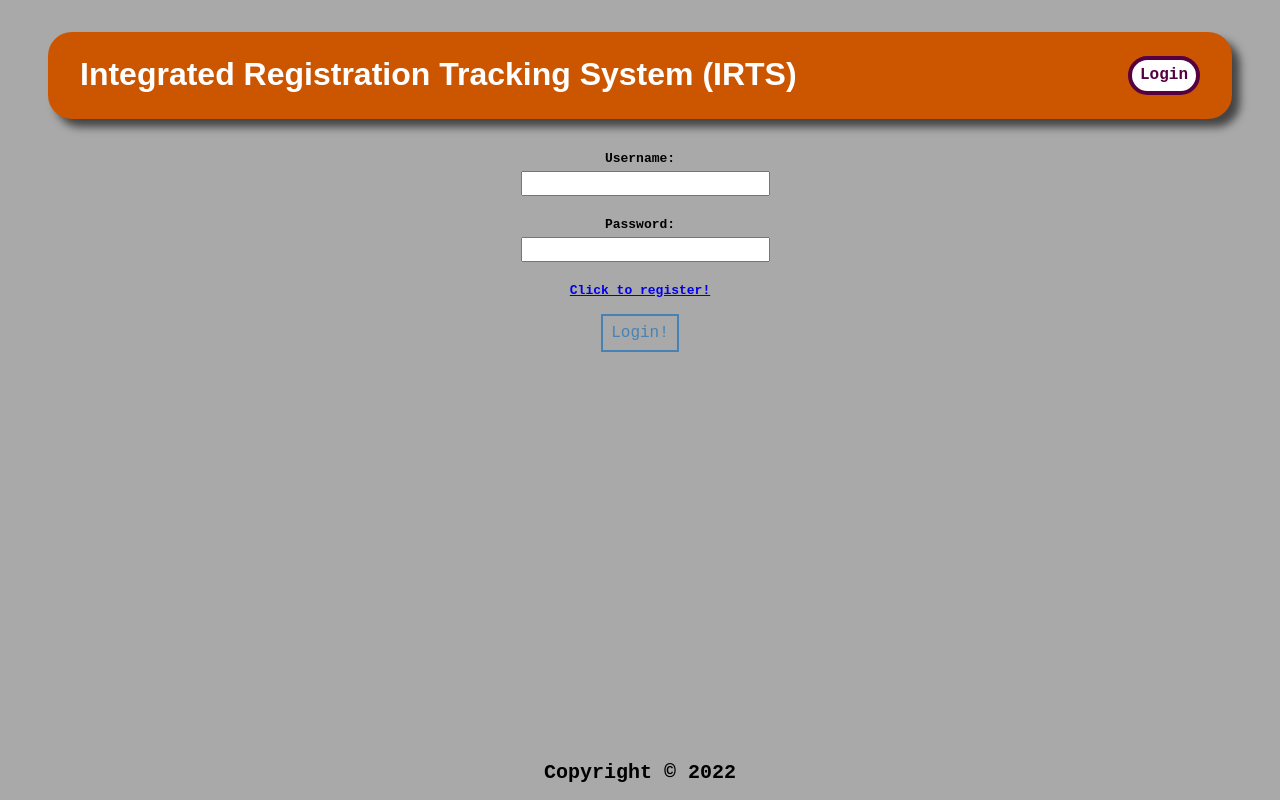
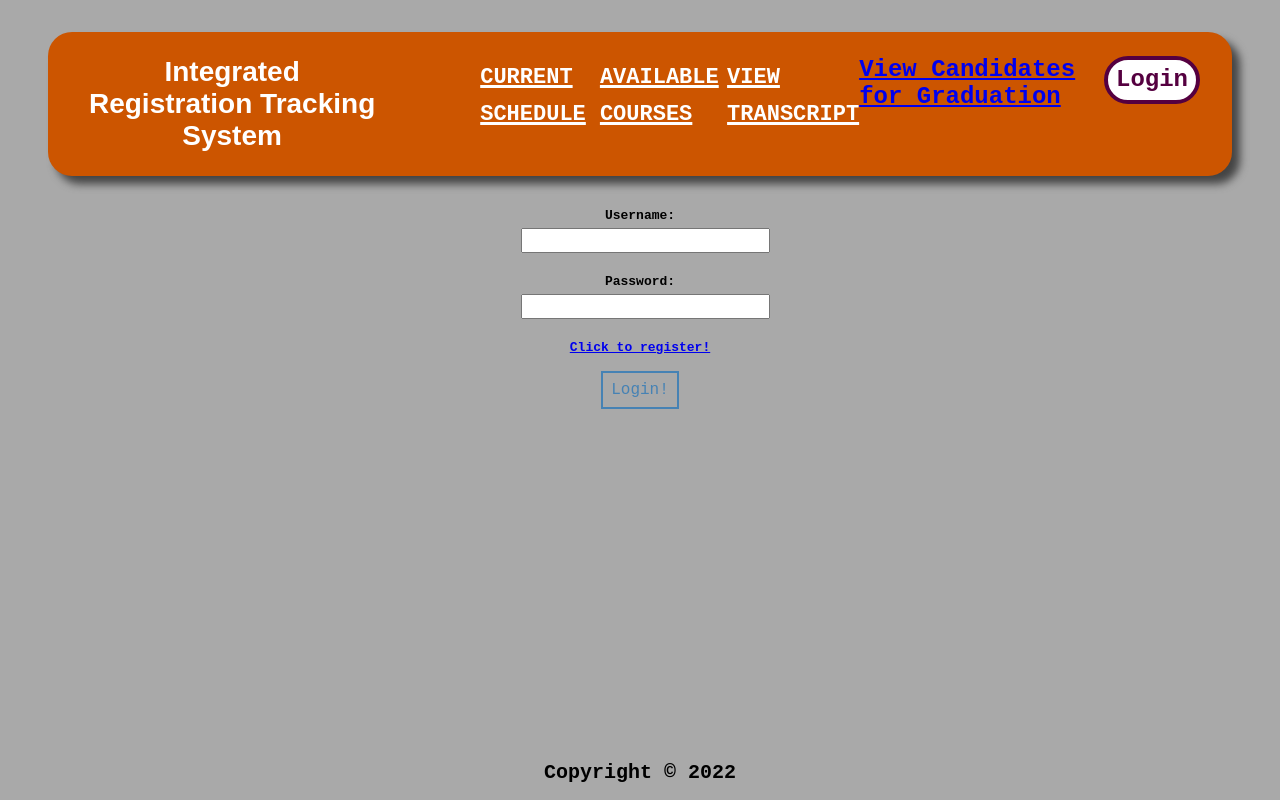
Before and after one commit to thompsonmikej/IRTS-Capstone, a React (Create React App) app in the folder frontend/: page /login in a window 1280 px wide. Built offline with nearby package versions, Linux system fonts and the light colour scheme.

Commit message:
feat: links added to nav bar

```diff
--- a/frontend/src/components/NavBar/NavBar.css
+++ b/frontend/src/components/NavBar/NavBar.css
@@ -12,7 +12,13 @@ ul {
 }
 
 li {
-  font-size: 1.25rem;
+  font-size: 1.5rem;
+  font-family: monospace;
+
+}
+
+li:hover{
+  background-color: #550040;
 }
 
 .navBar {
@@ -31,10 +37,17 @@ li {
   padding: 0.4rem 0.5rem;
   border-radius: 5rem;
   font-weight: bold;
+  font-size: 1.5rem;
   color: #550040;
   border: 0.25rem solid #550040;;
   background-color: white;
   }
+
+
+.navText {
+  color: white;
+  text-decoration: none;
+}
 
 
 .navBar button:hover {
@@ -47,8 +60,10 @@ li {
 .brand {
   cursor: pointer;
   font-family: sans-serif;
-  font-size: 2rem;
+  font-size: 1.75rem;
   text-align: center;
+  margin-right: 6rem;
+  padding: 0rem;
 }
 
 span {
@@ -76,3 +91,13 @@ h1, h2{
 hr {
   height: .75rem;
 }
+
+.navLinkEmployee{
+
+}
+
+.navLink {
+color: white;
+font-variant: all-petite-caps;
+font-size: 2rem;
+}
--- a/frontend/src/components/NavBar/NavBar.jsx
+++ b/frontend/src/components/NavBar/NavBar.jsx
@@ -11,8 +11,28 @@ const Navbar = () => {
     <div className="navBar">
       <ul>
         <li className="brand">
-          <Link to="/" style={{ textDecoration: "none", color: "white" }}>
-            <b>Integrated Registration Tracking System (IRTS)</b>
+          <Link to="/" className="navText">
+            <b>Integrated Registration Tracking System</b>
+          </Link>
+        </li>
+        <li >
+          <Link to="/ungraded" className="navLink">
+            <b>Current Schedule</b>
+          </Link>
+        </li>
+        <li >
+          <Link to="/available" className="navLink">
+            <b>Available Courses</b>
+          </Link>
+        </li>
+        <li >
+          <Link to="/transcript" className="navLink">
+            <b>View Transcript</b>
+          </Link>
+        </li>
+        <li >
+          <Link to="/grads" className="navLinkEmployee">
+            <b>View Candidates for Graduation</b>
           </Link>
         </li>
         <li>
--- a/frontend/src/pages/CurrentCourses/CurrentCourses.jsx
+++ b/frontend/src/pages/CurrentCourses/CurrentCourses.jsx
@@ -24,7 +24,7 @@ const CurrentCourses = () => {
         fetchItems();
     }, [token]);
     return (
-        <><h1>Available at Your Grade Level</h1><br/><><><div>
+        <><h1>Courses at Your Current Grade Level</h1><br/><><><div>
             {   items.map((item) => (
                     <><div key={item.id}>
                     <hr />
--- /dev/null
+++ b/frontend/src/pages/HomePage/HomePage.css
@@ -0,0 +1,4 @@
+.studentPic{
+width: 20%;
+height: 20%;
+}
--- a/frontend/src/pages/HomePage/HomePage.js
+++ b/frontend/src/pages/HomePage/HomePage.js
@@ -1,39 +1,43 @@
 import React from "react";
 import { useEffect, useState } from "react";
 import useAuth from "../../hooks/useAuth";
+
 
 import axios from "axios";
 
 const HomePage = () => {
   // The "user" value from this Hook contains the decoded logged in user information (username, first name, id)
-  // The "token" value is the JWT token that you will send in the header of any request requiring authentication
+  // The; "token" value is the JWT token that you will send in the header of any request requiring authentication
   //TODO: Add an AddCars Page to add a car for a logged in user's garage
   const [user, token] = useAuth();
-  const [cars, setCars] = useState([]);
+  const [student, setStudent] = useState([]);
 
   useEffect(() => {
-    const fetchCars = async () => {
+    const fetchStudent= async () => {
       try {
-        let response = await axios.get("http://127.0.0.1:8000/api/cars/", {
+        let response = await axios.get("http://127.0.0.1:8000/api/student_courses/ungraded/1/", {
           headers: {
             Authorization: "Bearer " + token,
           },
         });
-        setCars(response.data);
+        setStudent(response.data);
       } catch (error) {
         console.log(error.response.data);
       }
     };
-    fetchCars();
-  }, [token]);
+    fetchStudent();
+  }, [token]);  //className="container"
   return (
-    <div className="container">
-      <h1>Registration for {user.first_name} {user.last_name}<br/>Welcome!</h1>
-      {cars &&
-        cars.map((car) => (
-          <p key={car.id}>
-            {car.year} {car.model} {car.make}
-          </p>
+    <div >
+      <h1>Registration Services for {user.first_name} {user.last_name}
+        <br />Welcome!</h1>
+      <div><img src="https://img.freepik.com/free-photo/portrait-smiling-african-american-male-college-student-walking-with-coffee-isolated-white-wall_231208-638.jpg?w=740&t=st=1670117811~exp=1670118411~hmac=c8e92f3fe7101ca46fa69017402a1f51c691d6d6bff23e98701e80bf4bd97045" alt="student" className="studentPic"/>
+      </div>
+      {student && student.map((student) => (
+            <><div key={student.id}>
+           <span>button to update a class</span>
+          <hr />
+        </div></>
         ))}
     </div>
   );
--- a/frontend/src/pages/UngradedCoursesPage/UngradedCoursesPage.jsx
+++ b/frontend/src/pages/UngradedCoursesPage/UngradedCoursesPage.jsx
@@ -24,15 +24,19 @@ const UngradedCoursesPage = (props) => {
         };
         fetchUngradedCourses();
     }, [token]);
+
+
     return (
-        <><h1>Ungraded Courses for {user.first_name} {user.last_name}</h1><br/><><><div>
+        <><h1>Scheduled Courses for {user.first_name} {user.last_name}</h1><br/><><><div>
             {ungradedCourses.map((ungradedCourse) => (
                 <div key={ungradedCourse.id}>
                     <hr/>
                     <span>{ungradedCourse.course.name} | </span>
+                    <span>DAYS: M, T, W | </span>
                     <span>GRADE EARNED: {ungradedCourse.grade_received} | </span>
-                    <span>CREDITS ATTEMPTED: {ungradedCourse.course.credit_value} </span>
+                    <span>CREDITS ATTEMPTED: {ungradedCourse.course.credit_value} |</span>
                     <span>CREDITS EARNED: 0 </span>
+
                     </div>
                     ))}
 
```
